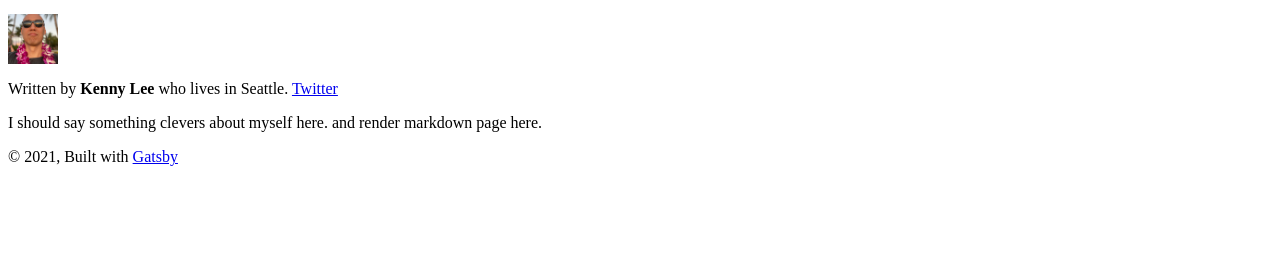
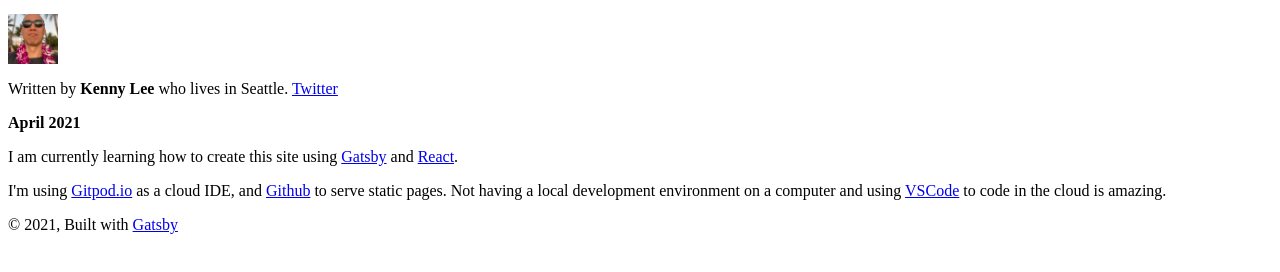
Before and after one commit to kennyklee/blog, a Gatsby site: page / in a window 1280 px wide. Shown: the part 136-408 px from the top of the page. Built offline with nearby package versions, Linux system fonts and the light colour scheme; Gatsby itself is replaced by a stand-in of ours.

Commit message:
Update homepage

```diff
--- a/src/pages/index.js
+++ b/src/pages/index.js
@@ -14,7 +14,9 @@ const HomePage = ({ data, location }) => {
   <Layout location={location} title={siteTitle}>
     <SEO title="All posts" />
     <Bio />
-    <p>I should say something clevers about myself here. and render markdown page here.</p>
+    <b>April 2021</b>
+    <p>I am currently learning how to create this site using <a href="https://gatsbyjs.com" target="_blank">Gatsby</a> and <a href="https://reactjs.org" target="_blank">React</a>.</p>
+    <p>I'm using <a href="https://gitpod.io" target="_blank">Gitpod.io</a> as a cloud IDE, and <a href="https://github.com/kennyklee/blog/projects/1" target="_blank">Github</a> to serve static pages. Not having a local development environment on a computer and using <a href="https://code.visualstudio.com/" target="_blank">VSCode</a> to code in the cloud is amazing.</p>
   </Layout>
   )
 }
```
